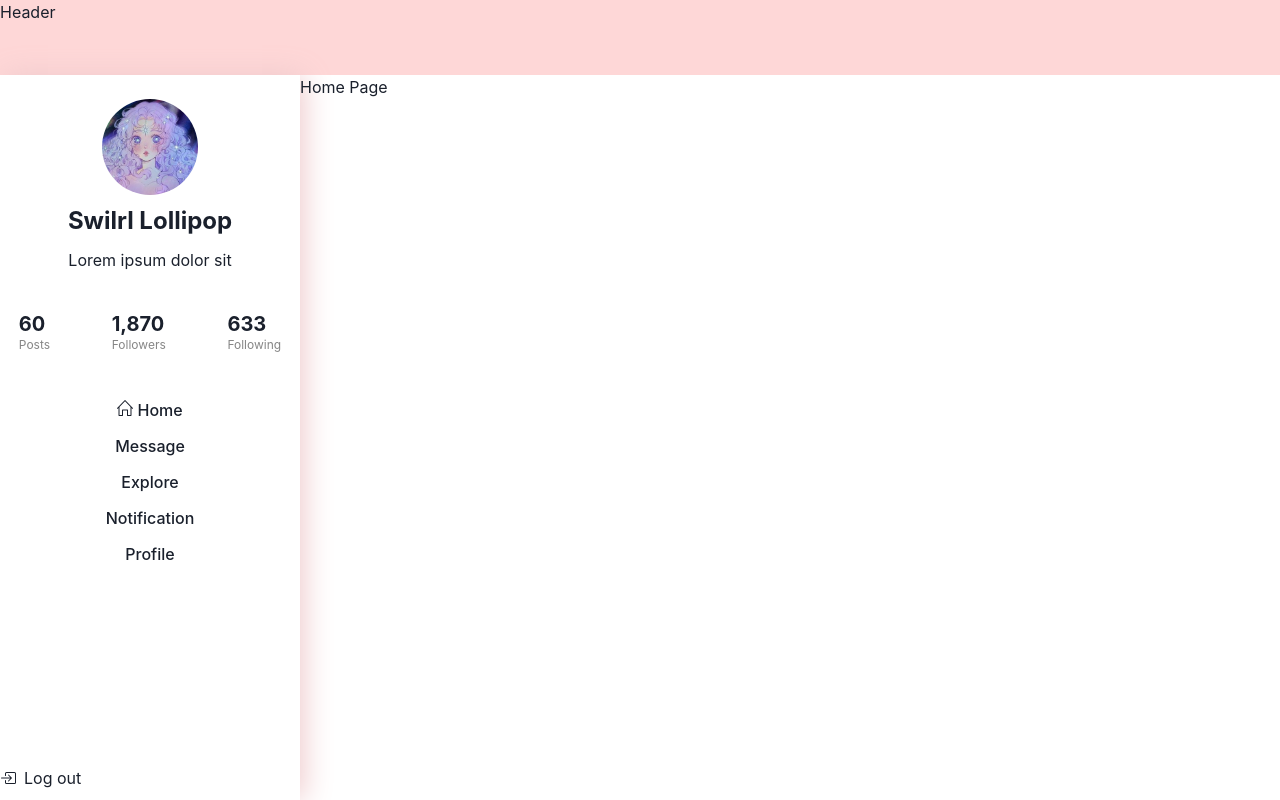
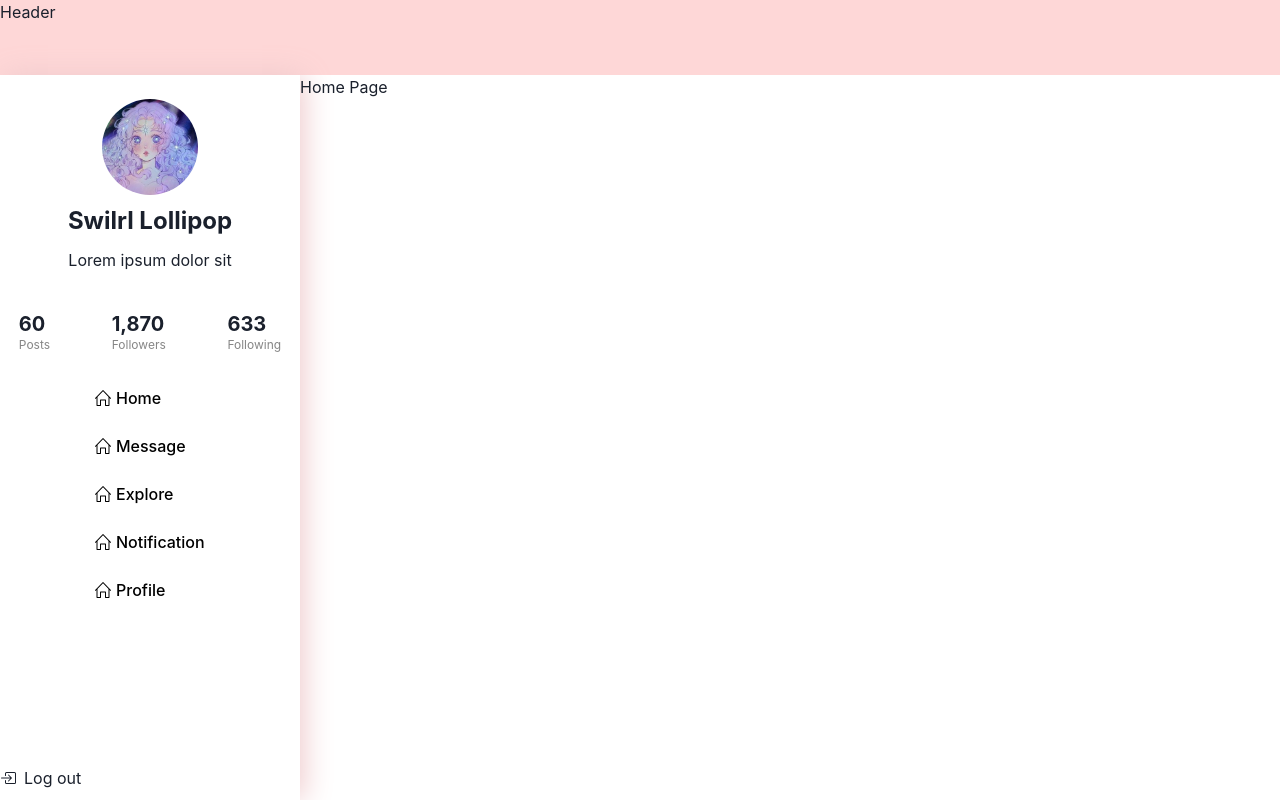
Before and after one commit to Hoanghuygia/social-media-site, a React (Vite) app in the folder client/: page / in a window 1280 px wide. Built offline with nearby package versions, Linux system fonts and the light colour scheme.

Commit message:
add side bar component

```diff
--- a/client/package.json
+++ b/client/package.json
@@ -18,7 +18,8 @@
     "react": "^18.2.0",
     "react-dom": "^18.2.0",
     "react-icons": "^5.2.1",
-    "react-router-dom": "^6.23.0"
+    "react-router-dom": "^6.23.0",
+    "styled-components": "^6.1.11"
   },
   "devDependencies": {
     "@types/react": "^18.2.66",
--- a/client/src/components/SideBarNav.jsx
+++ b/client/src/components/SideBarNav.jsx
@@ -1,33 +1,188 @@
-import { Flex, List, ListItem, Icon } from "@chakra-ui/react";
+import { Flex, Icon, Box, Button } from "@chakra-ui/react";
 import { NavLink } from "react-router-dom";
 import { SlHome } from "react-icons/sl";
+import styled from "styled-components";
 
 function SideBarNav() {
     return (
-        <List align="center" spacing={3} mt="28px">
-            <ListItem>
-                <NavLink to="/">
-                    <Icon as={SlHome} /> Home
-                </NavLink>
-            </ListItem>
+        // <List align="center" spacing={3} mt="28px">
+        //     <ListItem>
+        //         <NavLink to="/">
+        //             <Icon as={SlHome} /> Home
+        //         </NavLink>
+        //     </ListItem>
 
-            <ListItem>
-                <NavLink to="/message">Message</NavLink>
-            </ListItem>
+        //     <ListItem>
+        //         <NavLink to="/message">Message</NavLink>
+        //     </ListItem>
 
-            <ListItem>
-                <NavLink to="/explore">Explore</NavLink>
-            </ListItem>
+        //     <ListItem>
+        //         <NavLink to="/explore">Explore</NavLink>
+        //     </ListItem>
 
-            <ListItem>
-                <NavLink to="/notification">Notification</NavLink>
-            </ListItem>
+        //     <ListItem>
+        //         <NavLink to="/notification">Notification</NavLink>
+        //     </ListItem>
 
-            <ListItem>
-                <NavLink to="/profile">Profile</NavLink>
-            </ListItem>
-        </List>
+        //     <ListItem>
+        //         <NavLink to="/profile">Profile</NavLink>
+        //     </ListItem>
+        // </List>
+        <Flex flexDir="column" gap={3} mt="10px">
+            <Flex>
+                <Box h="36px" bg="bg-color.100" w="30%"></Box>
+                <Box
+                    w="70%"
+                    h="36px"
+                    sx={{
+                        textAlign: "left",
+                        display: "flex",
+                        flexDirection: "column",
+                        justifyContent: "center",
+                        marginY: "auto",
+                    }}
+                    _hover={{
+                        borderTopLeftRadius: "2xl",
+                        borderBottomLeftRadius: "2xl",
+                        borderTopWidth: "3px",
+                        borderColor: "#efcbce",
+                        background:
+                            "linear-gradient(to right, #fce2e3, #ebe1ed)",
+                    }}
+                    transition="background-color 0.3s"
+                >
+                    <StyledNavLink to="/">
+                        <Icon as={SlHome} mx="5px" /> Home
+                    </StyledNavLink>
+                </Box>
+            </Flex>
+
+            <Flex>
+                <Box h="36px" bg="bg-color.100" w="30%"></Box>
+                <Box
+                    w="70%"
+                    h="36px"
+                    sx={{
+                        textAlign: "left",
+                        display: "flex",
+                        flexDirection: "column",
+                        justifyContent: "center",
+                        marginY: "auto",
+                    }}
+                    _hover={{
+                        borderTopLeftRadius: "2xl",
+                        borderBottomLeftRadius: "2xl",
+                        borderTopWidth: "3px",
+                        borderColor: "#efcbce",
+                        background:
+                            "linear-gradient(to right, #fce2e3, #ebe1ed)",
+                    }}
+                    transition="background-color 0.3s"
+                >
+                    <StyledNavLink to="/message">
+                        <Icon as={SlHome} mx="5px" /> Message
+                    </StyledNavLink>
+                </Box>
+            </Flex>
+
+            <Flex>
+                <Box h="36px" bg="bg-color.100" w="30%"></Box>
+                <Box
+                    w="70%"
+                    h="36px"
+                    sx={{
+                        textAlign: "left",
+                        display: "flex",
+                        flexDirection: "column",
+                        justifyContent: "center",
+                        marginY: "auto",
+                    }}
+                    _hover={{
+                        borderTopLeftRadius: "2xl",
+                        borderBottomLeftRadius: "2xl",
+                        borderTopWidth: "3px",
+                        borderColor: "#efcbce",
+                        background:
+                            "linear-gradient(to right, #fce2e3, #ebe1ed)",
+                    }}
+                    transition="background-color 0.3s"
+                >
+                    <StyledNavLink to="/explore">
+                        <Icon as={SlHome} mx="5px" /> Explore
+                    </StyledNavLink>
+                </Box>
+            </Flex>
+
+            <Flex>
+                <Box h="36px" bg="bg-color.100" w="30%"></Box>
+                <Box
+                    w="70%"
+                    h="36px"
+                    sx={{
+                        textAlign: "left",
+                        display: "flex",
+                        flexDirection: "column",
+                        justifyContent: "center",
+                        marginY: "auto",
+                    }}
+                    _hover={{
+                        borderTopLeftRadius: "2xl",
+                        borderBottomLeftRadius: "2xl",
+                        borderTopWidth: "3px",
+                        borderColor: "#efcbce",
+                        background:
+                            "linear-gradient(to right, #fce2e3, #ebe1ed)",
+                    }}
+                    transition="background-color 0.3s"
+                >
+                    <StyledNavLink to="/notification">
+                        <Icon as={SlHome} mx="5px" /> Notification
+                    </StyledNavLink>
+                </Box>
+            </Flex>
+
+            <Flex>
+                <Box h="36px" bg="bg-color.100" w="30%"></Box>
+                <Box
+                    w="70%"
+                    h="36px"
+                    sx={{
+                        textAlign: "left",
+                        display: "flex",
+                        flexDirection: "column",
+                        justifyContent: "center",
+                        marginY: "auto",
+                    }}
+                    _hover={{
+                        borderTopLeftRadius: "2xl",
+                        borderBottomLeftRadius: "2xl",
+                        borderTopWidth: "3px",
+                        borderColor: "#efcbce",
+                        background:
+                            "linear-gradient(to right, #fce2e3, #ebe1ed)",
+                    }}
+                    transition="background-color 0.3s"
+                >
+                    <StyledNavLink to="/profile">
+                        <Icon as={SlHome} mx="5px" /> Profile
+                    </StyledNavLink>
+                </Box>
+            </Flex>
+        </Flex>
     );
 }
 
+const StyledNavLink = styled(NavLink)`
+    text-emphasis: none;
+    text-decoration: none;
+    color: black;
+    display: flex; /* Sử dụng flexbox */
+    align-items: center;
+    &:hover {
+        text-emphasis: none;
+        text-decoration: none;
+        color: black;
+    }
+`;
+
 export default SideBarNav;
```
Also changed, not shown: 1 other file (tests, documents, lock files or other folders).
